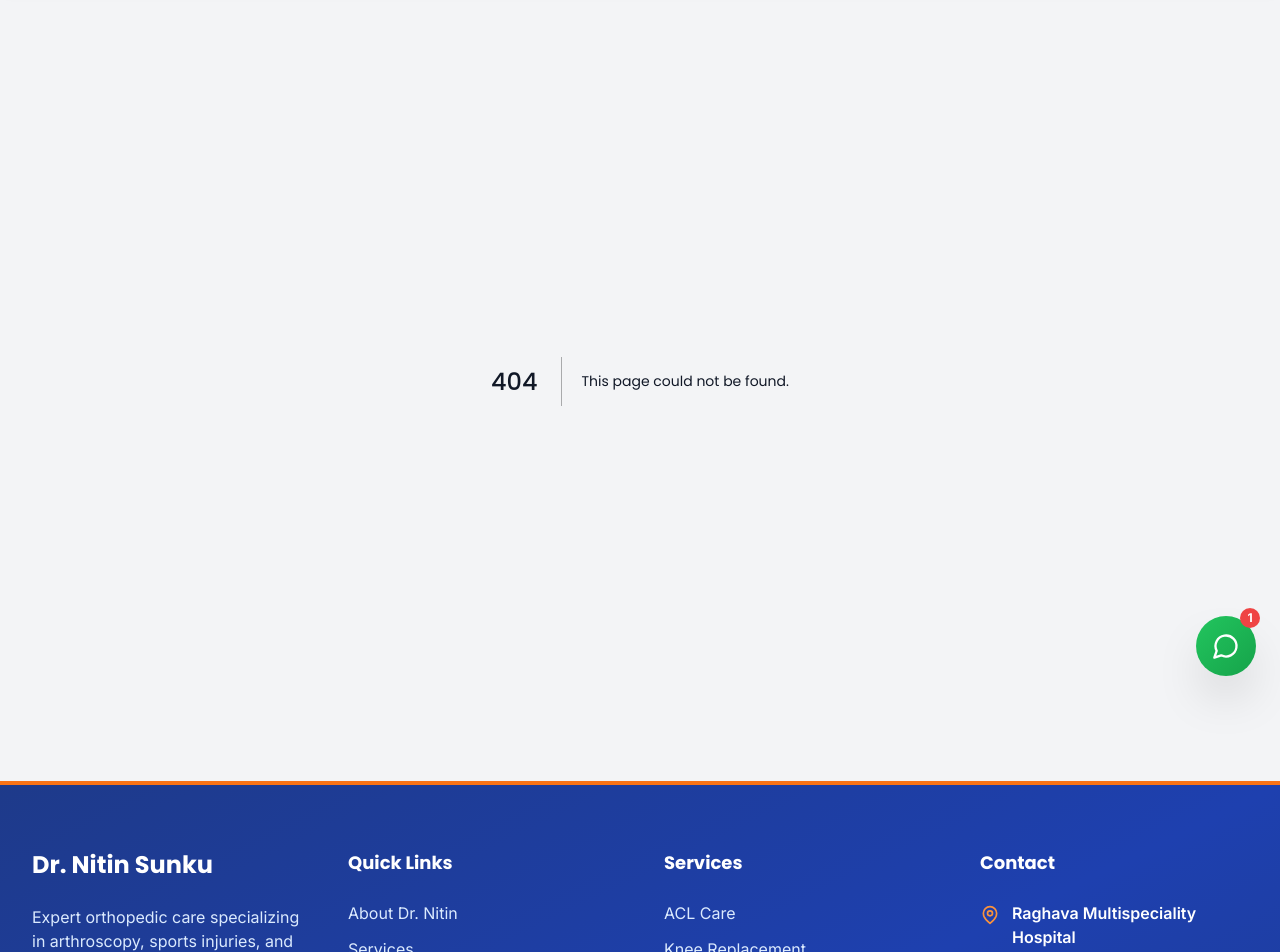
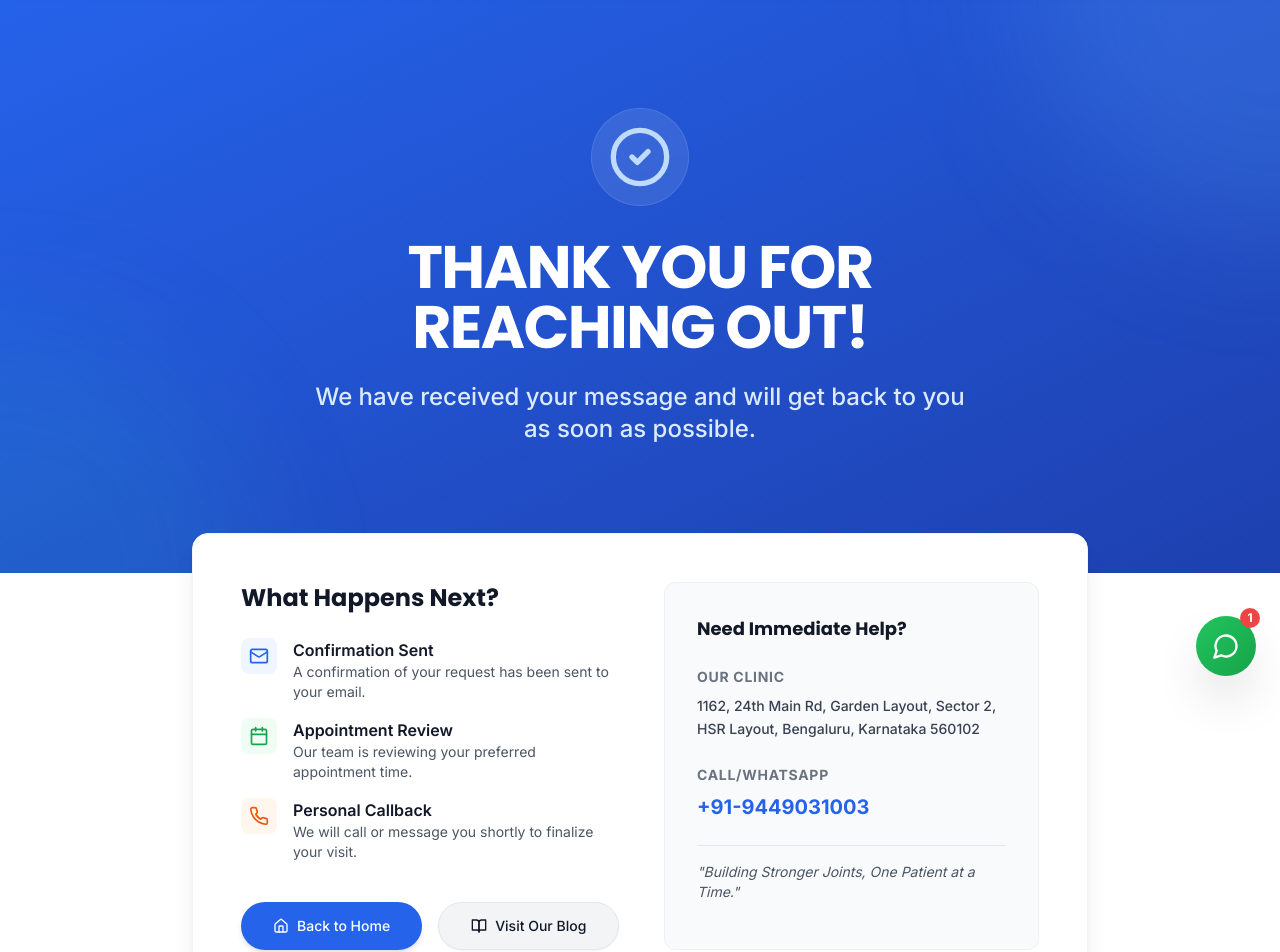
Before and after one commit to adonisarun123/dr-nitin, a Next.js app: page /thank-you in a window 1280 px wide. Before the commit this address had no page. Shown: the part 100-1052 px from the top of the page. Built offline with nearby package versions, Linux system fonts and the light colour scheme.

Commit message:
/thank-you page

```diff
--- /dev/null
+++ b/app/thank-you/page.tsx
@@ -0,0 +1,142 @@
+import Link from "next/link";
+import { Metadata } from "next";
+import { CheckCircle2, ArrowRight, Home, Mail, Phone, Calendar, BookOpen } from "lucide-react";
+import { Button } from "@/components/ui/button";
+import { FadeIn } from "@/components/animations/fade-in";
+import { siteConfig } from "@/lib/data";
+
+export const metadata: Metadata = {
+    title: "Thank You | Dr. Nitin N Sunku",
+    description: "Thank you for reaching out to Dr. Nitin N Sunku. We have received your message and will get back to you shortly.",
+};
+
+export default function ThankYouPage() {
+    return (
+        <main className="min-h-screen bg-white">
+            {/* Hero Section */}
+            <div className="relative bg-gradient-to-br from-blue-600 to-blue-800 text-white py-20 lg:py-32 overflow-hidden">
+                {/* Background Pattern */}
+                <div className="absolute inset-0 opacity-10 pointer-events-none"
+                    style={{ backgroundImage: 'radial-gradient(circle at 2px 2px, rgba(255,255,255,0.15) 1px, transparent 0)', backgroundSize: '40px 40px' }}>
+                </div>
+
+                <div className="container mx-auto px-4 sm:px-6 lg:px-8 relative z-10 text-center">
+                    <FadeIn delay={0.1}>
+                        <div className="flex justify-center mb-8">
+                            <div className="rounded-full bg-white/10 p-4 ring-1 ring-white/20 backdrop-blur-sm">
+                                <CheckCircle2 className="h-16 w-16 text-blue-200" />
+                            </div>
+                        </div>
+                    </FadeIn>
+
+                    <FadeIn delay={0.2}>
+                        <h1 className="text-4xl md:text-6xl font-heading font-bold mb-6 tracking-tight text-white">
+                            THANK YOU FOR <br /> REACHING OUT!
+                        </h1>
+                    </FadeIn>
+
+                    <FadeIn delay={0.3}>
+                        <p className="text-xl md:text-2xl text-blue-100 max-w-2xl mx-auto font-medium">
+                            We have received your message and will get back to you as soon as possible.
+                        </p>
+                    </FadeIn>
+                </div>
+
+                {/* Decorative Blobs */}
+                <div className="absolute top-0 right-0 w-[500px] h-[500px] bg-blue-400/20 rounded-full blur-3xl -translate-y-1/2 translate-x-1/2"></div>
+                <div className="absolute bottom-0 left-0 w-[500px] h-[500px] bg-teal-400/10 rounded-full blur-3xl translate-y-1/2 -translate-x-1/2"></div>
+            </div>
+
+            {/* Content Section */}
+            <div className="container mx-auto px-4 sm:px-6 lg:px-8 -mt-10 relative z-20 pb-24">
+                <FadeIn delay={0.4}>
+                    <div className="bg-white rounded-2xl shadow-xl border border-gray-100 p-8 md:p-12 max-w-4xl mx-auto">
+                        <div className="grid md:grid-cols-2 gap-12">
+                            {/* What's Next */}
+                            <div>
+                                <h2 className="text-2xl font-heading font-bold text-gray-900 mb-6 flex items-center gap-2">
+                                    What Happens Next?
+                                </h2>
+                                <ul className="space-y-4">
+                                    <li className="flex items-start gap-4">
+                                        <div className="bg-blue-50 p-2 rounded-lg shrink-0">
+                                            <Mail className="h-5 w-5 text-blue-600" />
+                                        </div>
+                                        <div>
+                                            <p className="font-semibold text-gray-900">Confirmation Sent</p>
+                                            <p className="text-sm text-gray-600">A confirmation of your request has been sent to your email.</p>
+                                        </div>
+                                    </li>
+                                    <li className="flex items-start gap-4">
+                                        <div className="bg-green-50 p-2 rounded-lg shrink-0">
+                                            <Calendar className="h-5 w-5 text-green-600" />
+                                        </div>
+                                        <div>
+                                            <p className="font-semibold text-gray-900">Appointment Review</p>
+                                            <p className="text-sm text-gray-600">Our team is reviewing your preferred appointment time.</p>
+                                        </div>
+                                    </li>
+                                    <li className="flex items-start gap-4">
+                                        <div className="bg-orange-50 p-2 rounded-lg shrink-0">
+                                            <Phone className="h-5 w-5 text-orange-600" />
+                                        </div>
+                                        <div>
+                                            <p className="font-semibold text-gray-900">Personal Callback</p>
+                                            <p className="text-sm text-gray-600">We will call or message you shortly to finalize your visit.</p>
+                                        </div>
+                                    </li>
+                                </ul>
+
+                                <div className="mt-10 flex flex-col sm:flex-row gap-4">
+                                    <Button asChild className="gap-2 h-12">
+                                        <Link href="/">
+                                            <Home className="h-4 w-4" /> Back to Home
+                                        </Link>
+                                    </Button>
+                                    <Button asChild variant="outline" className="gap-2 h-12">
+                                        <Link href="/blog">
+                                            <BookOpen className="h-4 w-4" /> Visit Our Blog
+                                        </Link>
+                                    </Button>
+                                </div>
+                            </div>
+
+                            {/* Contact Summary */}
+                            <div className="bg-gray-50 rounded-xl p-8 border border-gray-200/50">
+                                <h3 className="text-lg font-bold text-gray-900 mb-6">Need Immediate Help?</h3>
+                                <div className="space-y-6">
+                                    <div>
+                                        <p className="text-sm text-gray-500 uppercase tracking-wider font-bold mb-2">Our Clinic</p>
+                                        <p className="text-gray-700 font-medium text-sm leading-relaxed">
+                                            {siteConfig.address}
+                                        </p>
+                                    </div>
+                                    <div>
+                                        <p className="text-sm text-gray-500 uppercase tracking-wider font-bold mb-2">Call/WhatsApp</p>
+                                        <a href={`tel:${siteConfig.phone}`} className="text-blue-600 font-bold text-xl hover:text-blue-700 transition-colors">
+                                            {siteConfig.phone}
+                                        </a>
+                                    </div>
+                                    <div className="pt-4 border-t border-gray-200">
+                                        <p className="text-sm text-gray-600 italic">
+                                            "Building Stronger Joints, One Patient at a Time."
+                                        </p>
+                                    </div>
+                                </div>
+                            </div>
+                        </div>
+                    </div>
+                </FadeIn>
+
+                {/* Bottom Navigation */}
+                <FadeIn delay={0.6}>
+                    <div className="text-center mt-12">
+                        <Link href="/services" className="text-blue-600 font-semibold hover:text-blue-700 flex items-center justify-center gap-2 group transition-colors">
+                            Explore our Orthopedic Services <ArrowRight className="h-4 w-4 transition-transform group-hover:translate-x-1" />
+                        </Link>
+                    </div>
+                </FadeIn>
+            </div>
+        </main>
+    );
+}
```
